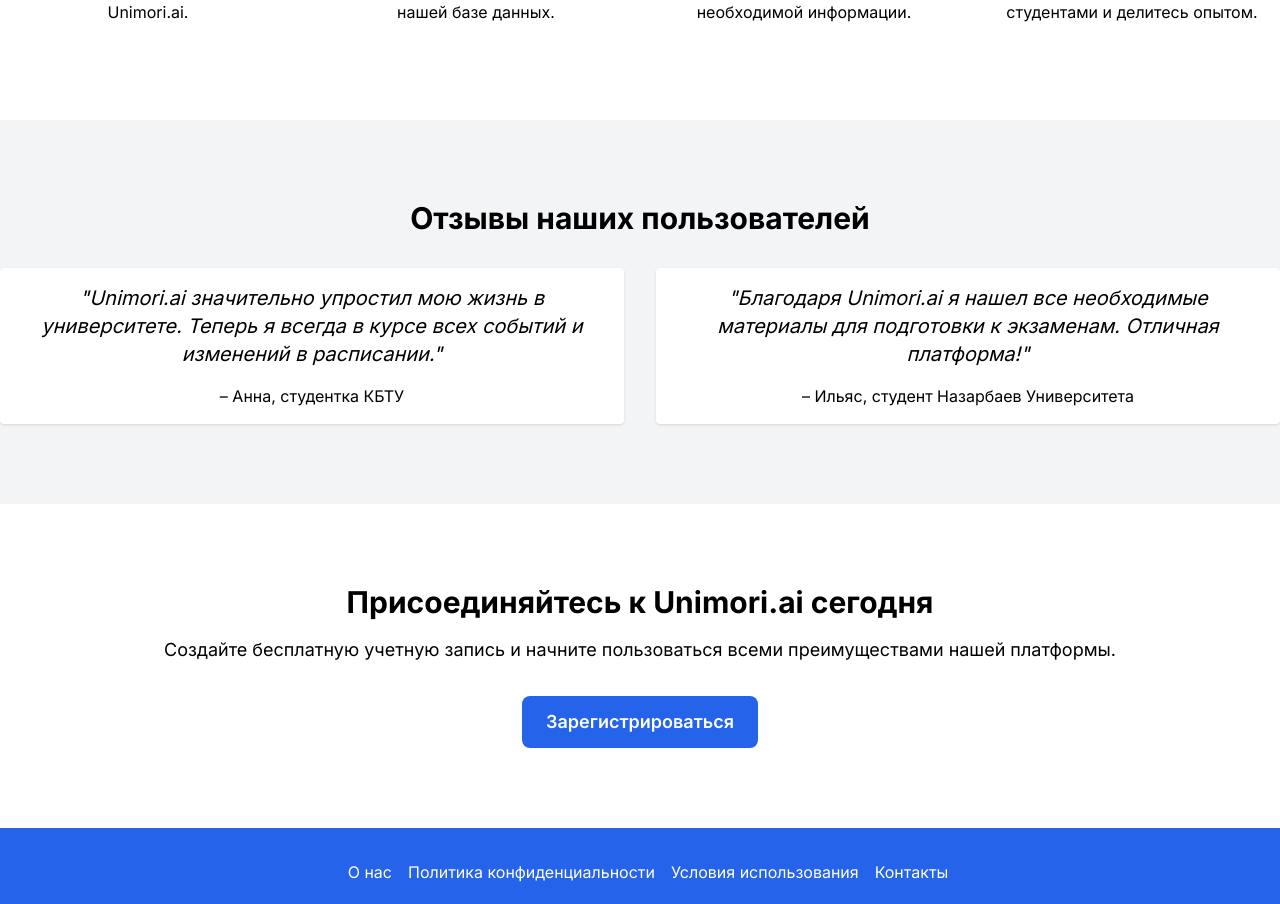
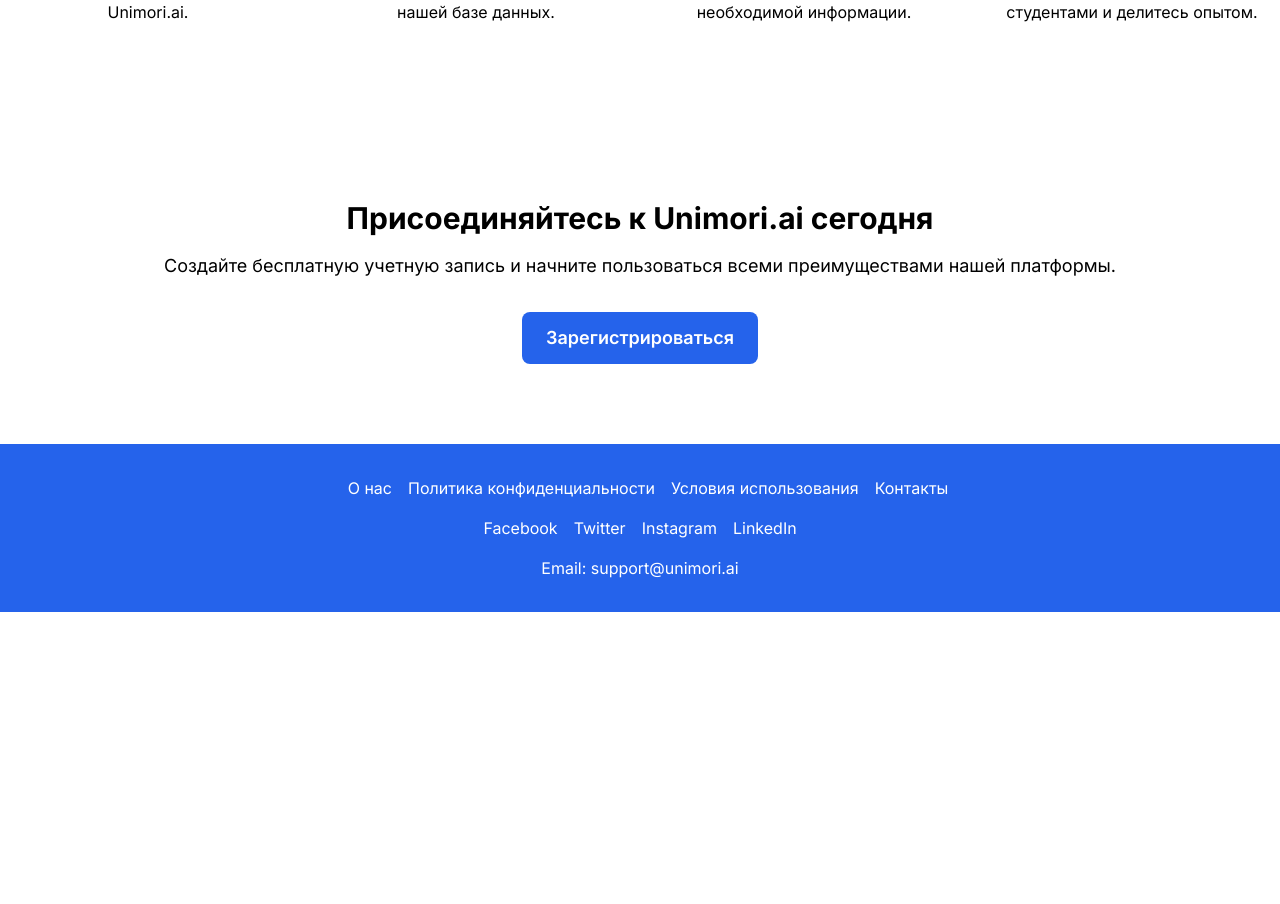
Before and after one commit to RedStarich/unimori1, a Next.js app: page / in a window 1280 px wide. Shown: the part 1404-2308 px from the top of the page. After the commit the page ends 2016 px from the top, so only its background shows below. Built offline with nearby package versions, Linux system fonts and the light colour scheme.

Commit message:
testimonial section removed

```diff
--- a/src/app/components/TestimonialsSection.tsx
+++ /dev/null
@@ -1,21 +0,0 @@
-const TestimonialsSection = () => {
-    return (
-      <section id="testimonials" className="py-20 bg-gray-100">
-        <div className="container mx-auto text-center">
-          <h2 className="text-3xl font-bold mb-8">Отзывы наших пользователей</h2>
-          <div className="grid grid-cols-1 md:grid-cols-2 lg:grid-cols-2 gap-8">
-            <div className="p-4 bg-white rounded shadow">
-              <blockquote className="text-xl italic">"Unimori.ai значительно упростил мою жизнь в университете. Теперь я всегда в курсе всех событий и изменений в расписании."</blockquote>
-              <p className="mt-4">– Анна, студентка КБТУ</p>
-            </div>
-            <div className="p-4 bg-white rounded shadow">
-              <blockquote className="text-xl italic">"Благодаря Unimori.ai я нашел все необходимые материалы для подготовки к экзаменам. Отличная платформа!"</blockquote>
-              <p className="mt-4">– Ильяс, студент Назарбаев Университета</p>
-            </div>
-          </div>
-        </div>
-      </section>
-    );
-  };
-
-  export default TestimonialsSection;
--- a/src/app/page.tsx
+++ b/src/app/page.tsx
@@ -3,7 +3,6 @@
 import AboutSection from './components/AboutSection';
 import FeaturesSection from './components/FeaturesSection';
 import HowItWorksSection from './components/HowItWorksSection';
-import TestimonialsSection from './components/TestimonialsSection';
 import JoinUsSection from './components/JoinUsSection';
 
 const Home = () => {
@@ -17,7 +16,6 @@
       <AboutSection />
       <FeaturesSection />
       <HowItWorksSection />
-      <TestimonialsSection />
       <JoinUsSection />
     </div>
   );
```
